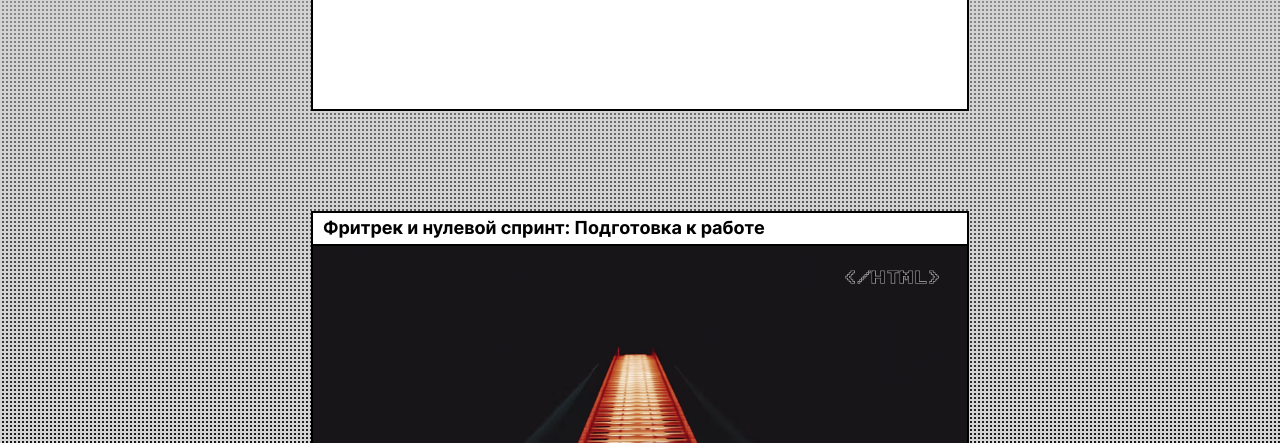
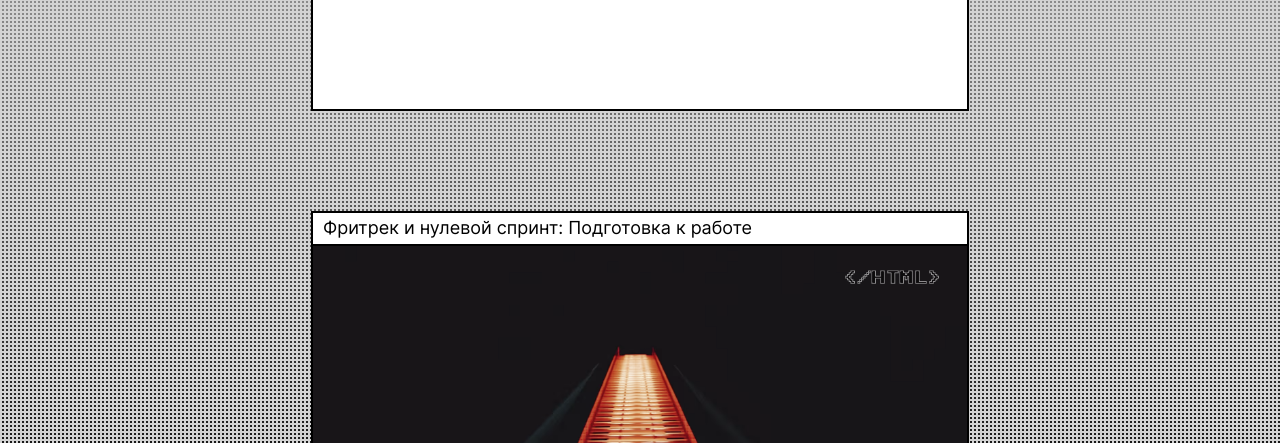
Before and after one commit to tatius-97/zakrivayuschiy-teg-f, a plain HTML site: page index.html in a window 1280 px wide. Shown: the part 357-800 px from the top of the page. Drawn offline with Linux system fonts and the light colour scheme.

Commit message:
check autotest

```diff
--- a/styles/style.css
+++ b/styles/style.css
@@ -1,6 +1,6 @@
 @supports (font-variation-settings: normal) {
   .page {
-    font-family: "Inter", sans-serif;
+    font-family: var(--main-font), "Inter", "Arial", sans-serif;
   }
 }
 
@@ -8,7 +8,7 @@
   min-inline-size: 320px;
   min-block-size: 100dvb;
   font-family: var(--main-font, "Inter", sans-serif);
-  font-variation-settings: var(--main-font-text-weight, "wght" 400);
+  font-weight: var(--main-font-text-weight, "wght" 400);
   font-size: var(--main-font-size, 18px);
   background-color: var(--bg-color, #fff);
   background-image: var(
@@ -104,7 +104,7 @@
   padding-inline-start: 0.55em;
   padding-block: 0.35em;
   font-size: var(--main-font-size, 18px);
-  font-variation-settings: var(--main-font-title-weight, "wght" 700);
+  font-weight: var(--main-font-title-weight, "wght" 700);
   color: var(--text-color, #000);
   line-height: 100%;
 }
@@ -144,8 +144,6 @@
   object-fit: cover;
   object-position: center;
 }
-
-/*filters*/
 
 .grayscale {
   filter: grayscale(40%);
@@ -190,7 +188,7 @@
 
 .card__text {
   font-size: var(--main-font-size, 18px);
-  font-variation-settings: var(--main-font-text-weight, "wght" 400);
+  font-weight: var(--main-font-text-weight, "wght" 400);
   color: var(--text-color, #000);
   line-height: 1.16;
 }
```
